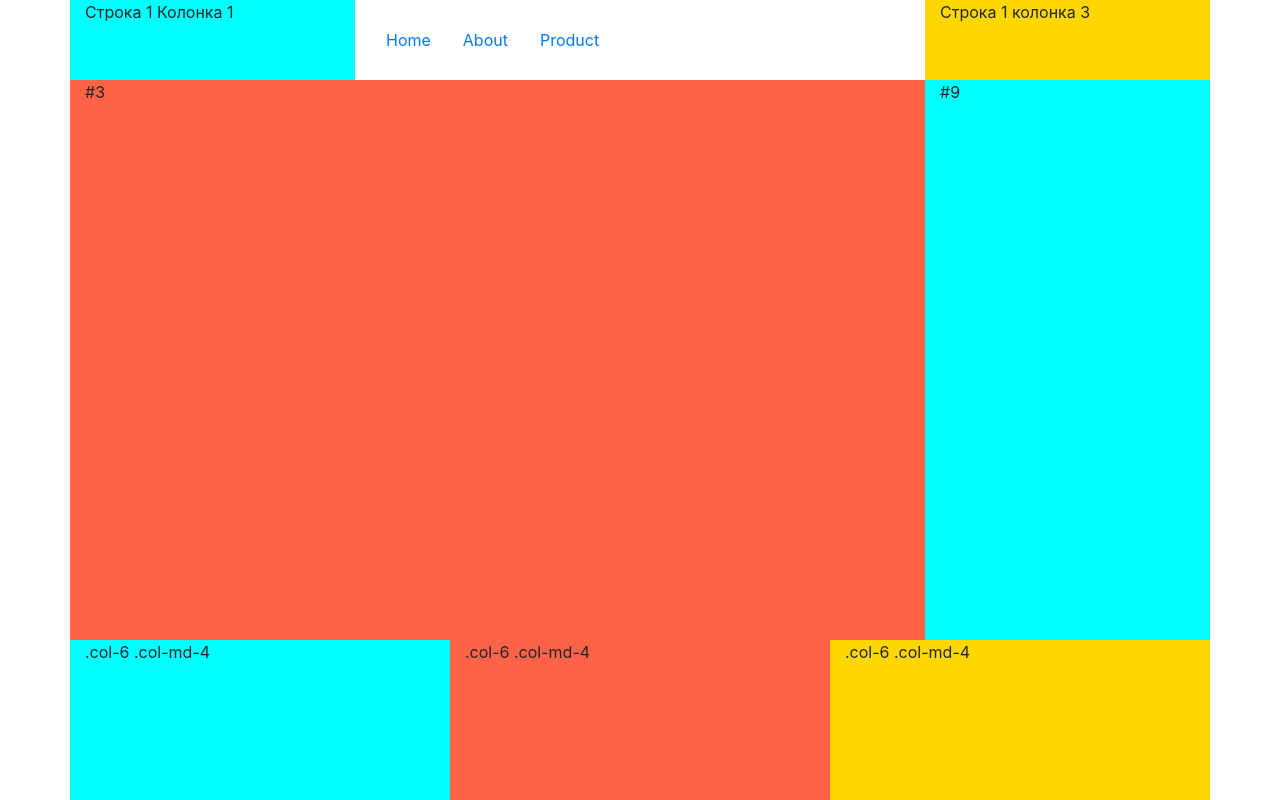
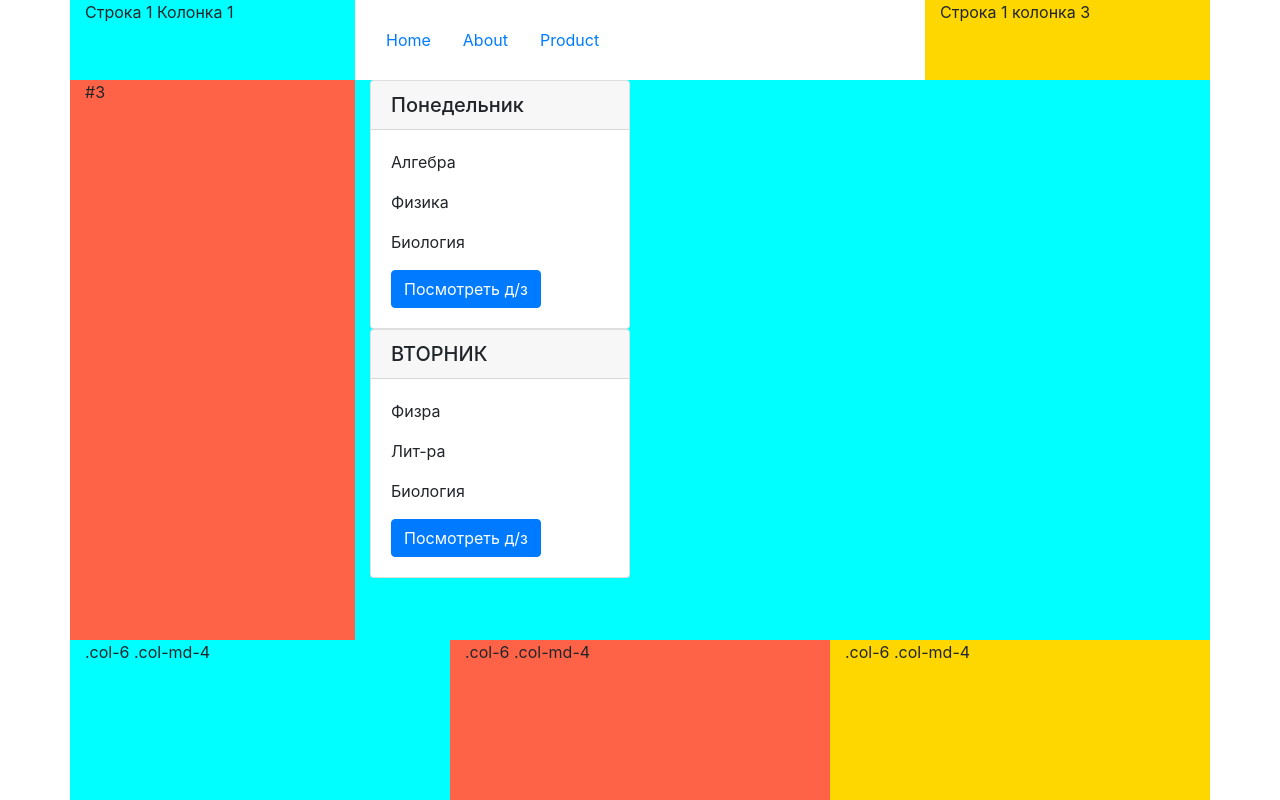
Before and after one commit to Zmhan-github/egorwork, a plain HTML site: page index.html in a window 1280 px wide. Drawn offline with nearby package versions, Linux system fonts and the light colour scheme.

Commit message:
add days

```diff
--- a/index.html
+++ b/index.html
@@ -27,11 +27,14 @@
         .my-footer {
             height: 20vh;
         }
+
+        .fix-cart {
+            width: 260px;
+        }
     </style>
 </head>
 <body>
     <div class="container">
-
                 <div class="row my-header">
                     <div class="col-md-3 col-6 cl-1">
                         Строка 1 Колонка 1
@@ -49,11 +52,28 @@
                 </div>
 
         <div class="row cl my-main">
-            <div class="col-md-9 col-3 cl-2">
+            <div class="col-3 cl-2">
                 #3
             </div>
-            <div class="col-md-3 col-9 cl-1">
-                #9
+            <div class="col-9 cl-1">
+                    <div class="card fix-cart">
+                        <h5 class="card-header">{{ dnevnik.monday.day }}</h5>
+                        <div class="card-body">
+                            <p class="card-text">{{ dnevnik.monday.raspis[0] }}</p>
+                            <p class="card-text">{{ dnevnik.monday.raspis[1] }}</p>
+                            <p class="card-text">{{ dnevnik.monday.raspis[2] }}</p>
+                            <a href="#" class="btn btn-primary">Посмотреть д/з</a>
+                        </div>
+                    </div>
+                    <div class="card fix-cart">
+                            <h5 class="card-header">{{ dnevnik.thouzday.day.toUpperCase() }}</h5>
+                            <div class="card-body">
+                                <p class="card-text">{{ dnevnik.thouzday.raspis[0] }}</p>
+                                <p class="card-text">{{ dnevnik.thouzday.raspis[1] }}</p>
+                                <p class="card-text">{{ dnevnik.thouzday.raspis[2] }}</p>
+                                <a href="#" class="btn btn-primary">Посмотреть д/з</a>
+                            </div>
+                        </div>
             </div>
         </div>
 
@@ -63,5 +83,24 @@
             <div class="col-6 col-md-4 cl-3">.col-6 .col-md-4</div>
         </div>
     </div>
+    <script src="https://unpkg.com/vue"></script>
+    <script>
+
+        new Vue({
+            el: '.container',
+            data: {
+                dnevnik: {
+                    monday: {
+                        day: 'Понедельник',
+                        raspis: ['Алгебра', 'Физика', 'Биология']
+                    },
+                    thouzday: {
+                        day: 'Вторник',
+                        raspis: ['Физра', 'Лит-ра', 'Биология']
+                    }
+                }
+            }
+        });
+    </script>
 </body>
 </html>
```
